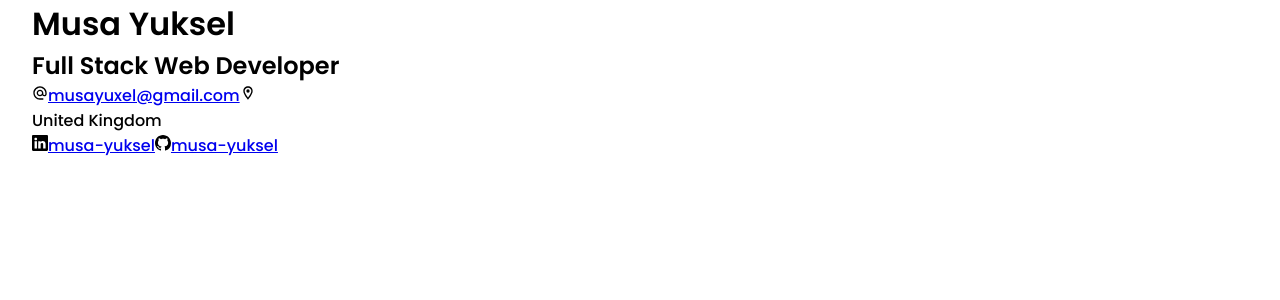
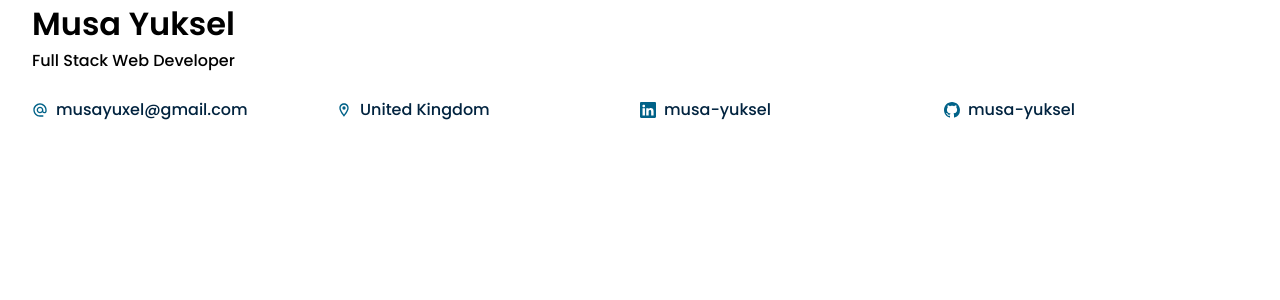
Before and after one commit to musayuksel/CV, a React (Create React App) app: page / in a window 1280 px wide. Shown: the top 300 px of the page. Built offline with nearby package versions, Linux system fonts and the light colour scheme.

Commit message:
Add header classnames

```diff
--- a/src/components/Header.js
+++ b/src/components/Header.js
@@ -6,7 +6,9 @@ export default function Header() {
   return (
     <header>
       <h1>Musa Yuksel</h1>
-      <h2>Full Stack Web Developer</h2>
+      <p>Full Stack Web Developer</p>
+      <section className="contact-infos">
+        <div>
           <MdAlternateEmail />
           <a
             target={"blank"}
@@ -14,8 +16,12 @@ export default function Header() {
           >
             musayuxel@gmail.com
           </a>
+        </div>
+        <div>
           <MdOutlineLocationOn />
           <p>United Kingdom</p>
+        </div>
+        <div>
           <BsLinkedin />
           <a
             href="https://www.linkedin.com/in/musa-yuksel-625838205/"
@@ -23,10 +29,14 @@ export default function Header() {
           >
             musa-yuksel
           </a>
+        </div>
+        <div>
           <BsGithub />
           <a href="https://github.com/musayuksel" target={"blank"}>
             musa-yuksel
           </a>
+        </div>
+      </section>
     </header>
   );
 }
```
Lines whose indentation alone changed are shown as unchanged.
